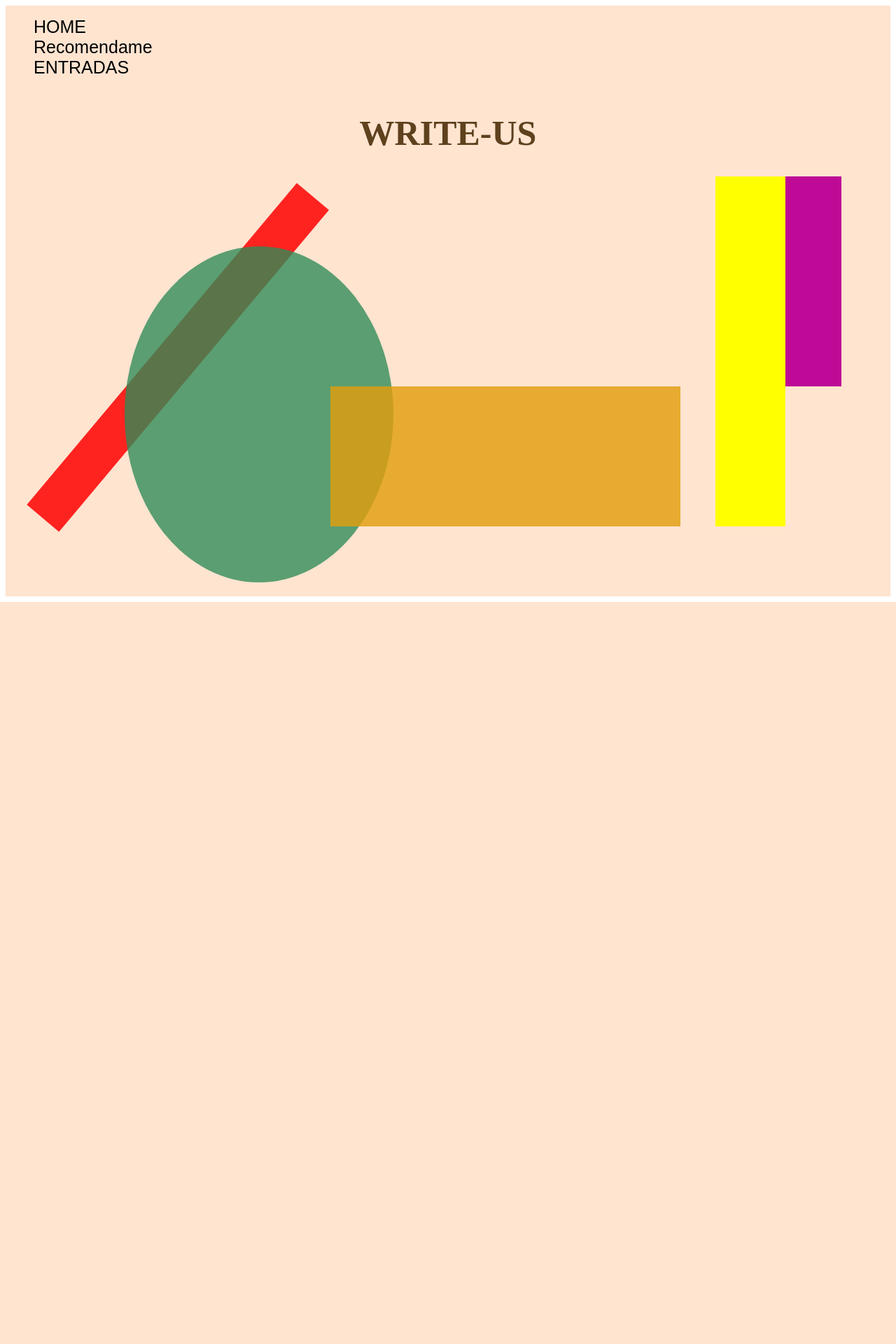
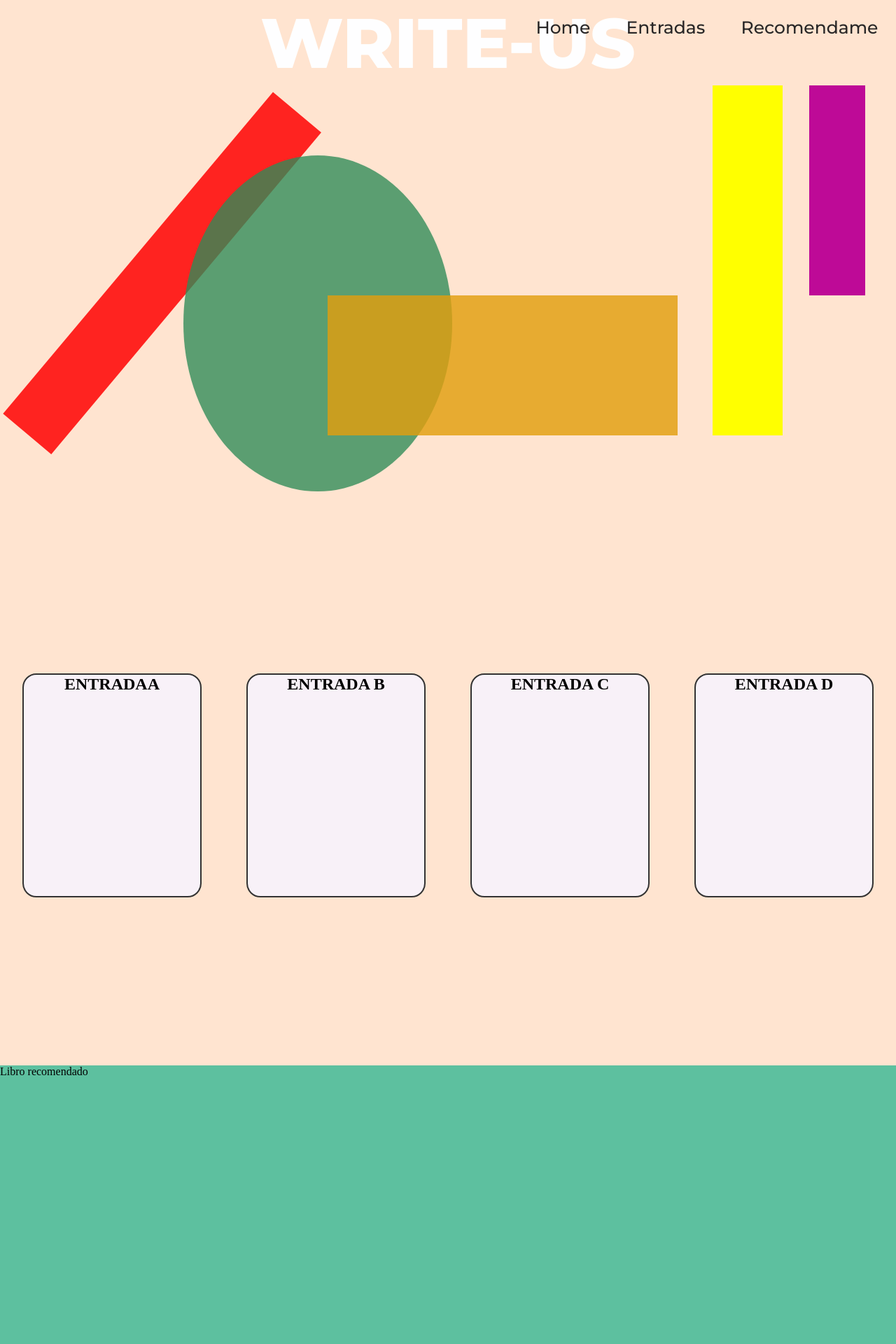
Before and after one commit to noe-mai/Repo-Escrbirnos, a PHP site: page / in a window 1280 px wide. Shown: the top 1920 px of the page at 70% size. Before the commit the page ends 860 px from the top, so only its background shows below. Run offline with PHP 8.4, Linux system fonts and the light colour scheme.

Commit message:
cambios en el sitio elimine los enlaces y lo converti en one-page

```diff
--- a/index.html
+++ b/index.html
@@ -3,24 +3,27 @@
   <head>
     <meta charset="utf-8" />
     <link href="styles.css" rel="stylesheet" />
+    <link rel="preconnect" href="https://fonts.gstatic.com" />
     <link
-      href="https://fonts.googleapis.com/css?family=Open+Sans|Raleway|Work+Sans&display=swap"
+      href="https://fonts.googleapis.com/css2?family=Montserrat:wght@100;500;800;900&display=swap"
       rel="stylesheet"
     />
     <title>WRITE-US🛸</title>
   </head>
   <body>
     <div class="contenedor">
-      <header class="encabezado">
-        <nav class="nav">
-          <ul>
-            <li><a href="index.html">HOME</a></li>
-            <li><a href="recomendame.html">Recomendame</a></li>
-            <li><a href="entradas.html">ENTRADAS</a></li>
+      <header id="home">
+        <nav>
+          <a href="#home"></a>
+          <ul class="menu">
+            <li><a href="#home">Home</a></li>
+            <li><a href="#entradas">Entradas</a></li>
+            <li><a href="#recomendame">Recomendame</a></li>
           </ul>
         </nav>
       </header>
       <h1 class="write-us">WRITE-US</h1>
+
       <div class="Formas">
         <div class="rojo"></div>
         <div class="verde"></div>
@@ -28,6 +31,24 @@
         <div class="amarillo"></div>
         <div class="violeta"></div>
       </div>
+      <section id="entradas">
+          <article class="entradaa">
+            <h2>ENTRADAA</h1>
+            </article>
+          <article class="entradab">
+            <h2>ENTRADA B</h2>
+          </article>
+          <article class="entradac">
+            <h2>ENTRADA C</h3>
+            </article>
+            <article class="entradad">
+              <h2>ENTRADA D</h2>
+            </article>
+        </div>
+      </section>
+      <section id="recomendame">
+        <p>Libro recomendado</p>
+      </section>
     </div>
 
     <footer></footer>
--- a/styles.css
+++ b/styles.css
@@ -1,19 +1,21 @@
+* {
+  box-sizing: border-box;
+  margin: 0;
+  padding: 0;
+  list-style: none;
+  text-decoration: none;
+}
+
 .contenedor {
   width: 100%;
   height: auto;
   background-color: #ffe4d0;
 }
 
-.write-us {
-  text-align: center;
-  font-size: 50px;
-  color: rgb(94, 65, 29);
-}
-
 /* Aca comienzan las formitas */
 
 .Formas {
-  width: 100%;
+  width: 100vw;
   height: auto;
   display: flex;
   flex-direction: row;
@@ -22,9 +24,10 @@
 .rojo {
   background-color: rgba(255, 0, 0, 0.849);
   height: 600px;
-  width: 60px;
+  width: 90px;
   transform: rotate(40deg);
   transform-origin: 10em 30em;
+  animation-name: rojo;
 }
 
 .verde {
@@ -35,6 +38,11 @@
   margin-top: 100px;
   position: relative;
   left: 40px;
+  animation-name: verde;
+  animation-duration: 4s;
+  animation-direction: alternate;
+  animation-iteration-count: infinite;
+  animation-timing-function: ease-in-out;
 }
 .naranja {
   background-color: rgba(226, 159, 14, 0.815);
@@ -43,75 +51,145 @@
   margin-top: 300px;
   position: relative;
   left: -50px;
+  animation-name: naranja;
+  animation-duration: 2s;
+  animation-direction: alternate;
+  /*animation-iteration-count: infinite;
+  animation-timing-function: ease-in-out;*/
 }
 .amarillo {
   background-color: yellow;
   height: 500px;
   width: 100px;
+  margin-right: 3vw;
 }
 .violeta {
   background-color: rgb(190, 10, 151);
   height: 300px;
   width: 80px;
 }
+@keyframes verde {
+  from {
+    left: 0px;
+  }
+  to {
+    left: 500px;
+  }
+}
+@keyframes naranja {
+  from {
+    background-color: rgba(226, 159, 14, 0.815);
+    width: 500px;
+  }
+  to {
+    background-color: coral;
+    width: 700px;
+  }
+}
 
 /* Aca el encabezado y el nav */
 
-.encabezado {
+/* Header */
+
+header {
+  display: flex;
+  align-items: center;
+  justify-content: center;
+}
+
+nav {
+  position: fixed;
+  top: 0;
+  left: 0;
+  display: flex;
+  justify-content: space-between;
+  width: 100%;
+  padding-top: 3vh;
+  font-size: 20px;
+}
+.menu {
   display: flex;
   flex-direction: row;
 }
 
-ul {
-  list-style-type: none;
+li {
+  font-family: "Montserrat", sans-serif;
 }
 
-li {
-  font: Raleway;
-  font-family: sans-serif;
-  color: #ffffff;
+.menu a {
+  color: rgb(41, 39, 39);
+  text-decoration: none;
+  font-size: 25px;
+  padding-left: 2vw;
+  padding-right: 2vw;
+  transition: background-color 0.3s ease;
 }
 
-a {
-  color: black;
-  text-decoration: none;
-  font-size: 25px;
+.menu a:hover {
+  background-color: #f5ccae88;
+  border-bottom: 1px solid #ddcfc5ab;
 }
 
-.entradas {
+.write-us {
+  text-align: center;
+  font-size: 100px;
+  font-family: "Montserrat", sans-serif;
+  font-weight: bold;
+  color: #fefeff;
+}
+
+/* Entradas */
+
+#entradas {
   width: 100%;
   height: 100vh;
-  background-image: url("image/hunter-newton-yKc4YuGMPC4-unsplash.jpg");
-  background-repeat: no-repeat;
-  background-size: contain;
-  overflow: hidden;
+  display: flex;
+  flex-direction: row;
+  justify-content: space-around;
+  align-items: center;
+  margin: auto;
 }
 
 .entradaa {
-  width: 300px;
-  height: 90px;
-  background-color: rgb(132, 90, 136);
-  border: black 5px solid;
-  padding: 10px;
-  margin: 20px;
-  float: left;
+  width: 20%;
+  height: 40%;
+  background-color: rgb(248, 241, 248);
+  border: solid #333 2px;
+  border-radius: 20px;
 }
 .entradab {
-  width: 300px;
-  height: 90px;
-  background-color: grey;
-  border: black 5px solid;
-  padding: 10px;
-  margin: 20px;
-  box-sizing: border-box;
-  float: left;
+  width: 20%;
+  height: 40%;
+  background-color: rgb(248, 241, 248);
+  border: solid #333 2px;
+  border-radius: 20px;
 }
 .entradac {
-  width: 300px;
-  height: 90px;
-  background-color: rosybrown;
-  border: black 5px solid;
-  padding: 10px;
-  margin: 20px;
-  float: left;
+  width: 20%;
+  height: 40%;
+  background-color: rgb(248, 241, 248);
+  border: solid #333 2px;
+  border-radius: 20px;
 }
+.entradad {
+  width: 20%;
+  height: 40%;
+  background-color: rgb(248, 241, 248);
+  border: solid #333 2px;
+  border-radius: 20px;
+}
+
+h2 {
+  text-align: center;
+  padding: auto;
+}
+#recomendame {
+  width: 100%;
+  height: 100vh;
+  background-color: #5dc09f;
+}
+footer {
+  width: 100%;
+  height: 100vh;
+  background-color: #231e21;
+}
```
Also changed, not shown: entradas.html (deleted, +0 -26 lines), recomendame.html (deleted, +0 -42 lines).
